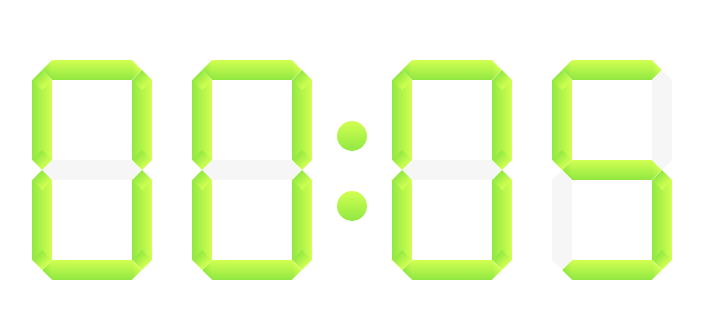
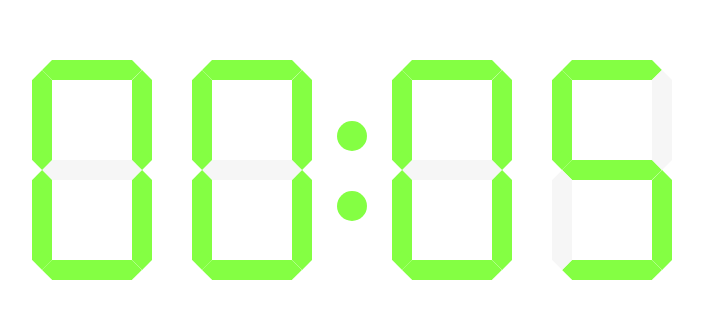
Before and after one commit to travisty-github/css-timer, a website: page index.html in a window 1280 px wide. Shown: the part 230-548 px from the top of the page, without its empty margins (296-999 px from the left). Drawn offline with nearby package versions, Linux system fonts and the light colour scheme; files that its build step writes are made by us from their sources.

Commit message:
Change digit colour from gradient to solid colour.

```diff
--- a/sass/animation.scss
+++ b/sass/animation.scss
@@ -1,6 +1,6 @@
 $clockspeed: 1;
 
-$on: linear-gradient(to bottom, rgba(210,255,82,1) 0%, rgba(145,232,66,1) 100%);
+$on: #84ff43;
 $off: #f6f6f6;
 
 secondsAnimation {
```
